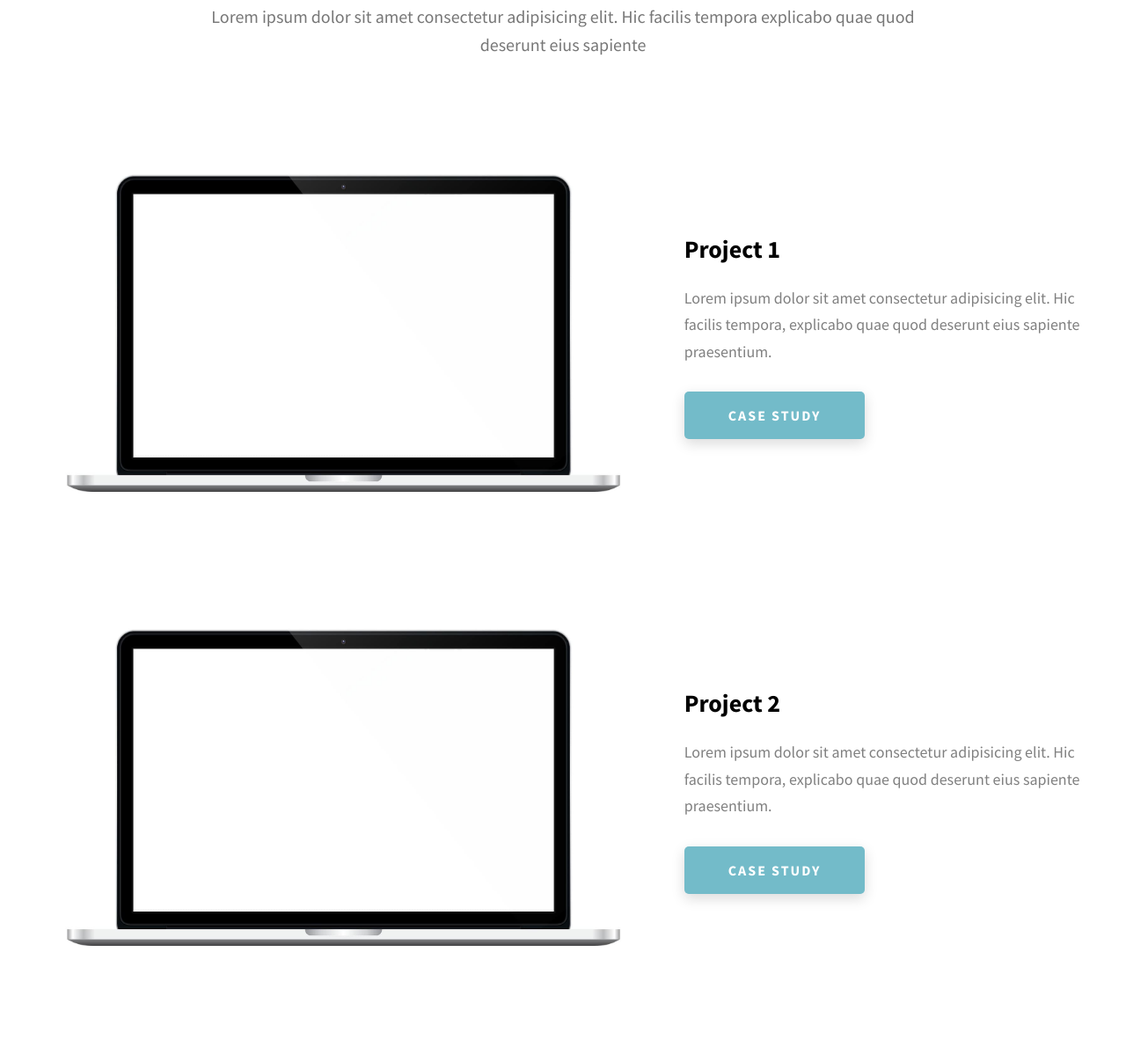
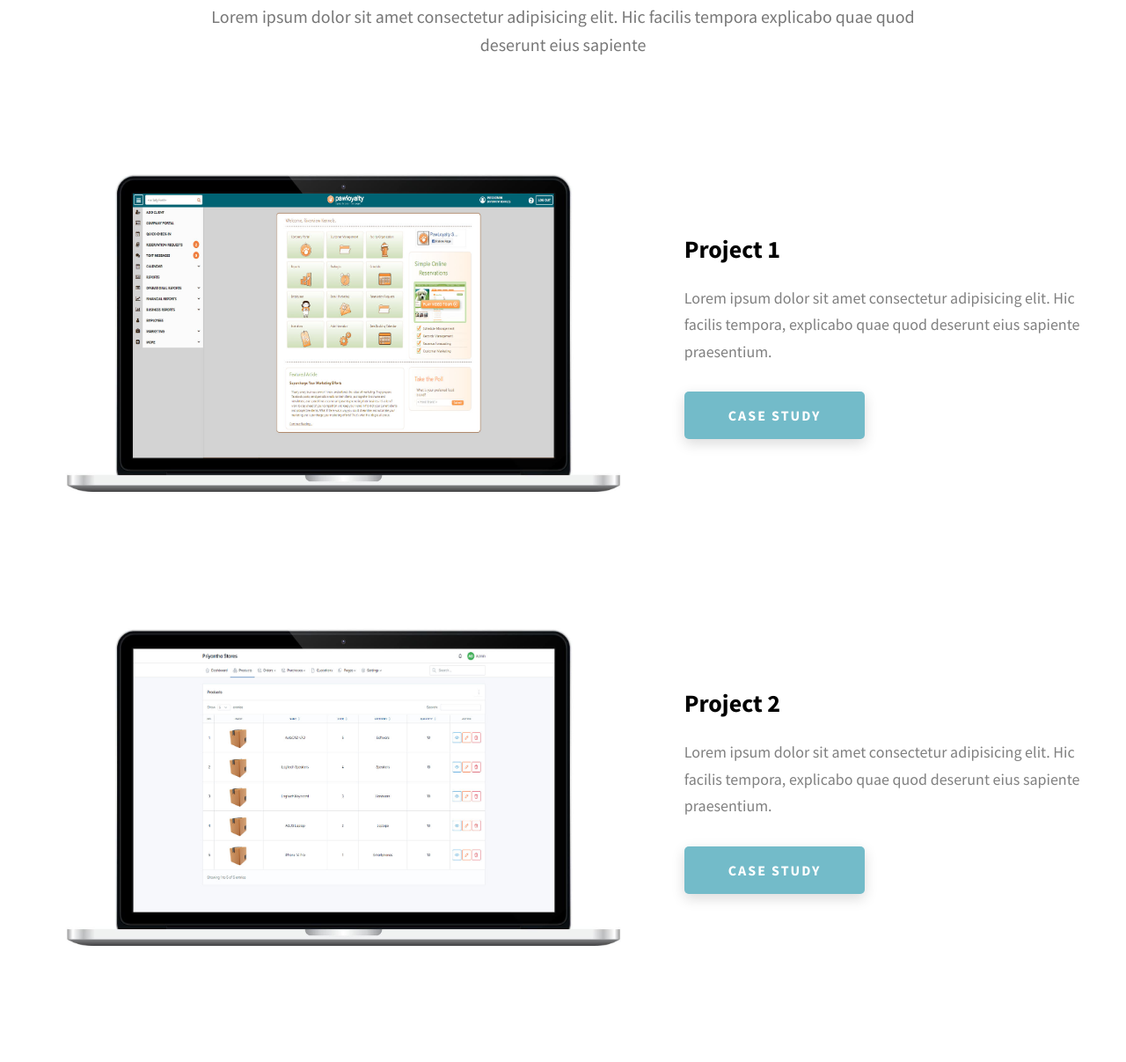
Before and after one commit to rlusitha/rlusitha.github.io, a website: page index.html in a window 1280 px wide. Shown: the part 2131-3338 px from the top of the page at 88% size. Drawn offline with Linux system fonts and the light colour scheme.

Commit message:
mock images added

```diff
--- a/index.html
+++ b/index.html
@@ -226,7 +226,7 @@
           <div class="projects__row">
             <div class="projects__row-img-cont">
               <img
-                src="./assets/jpeg/project-mockup-example.jpeg"
+                src="./assets/jpeg/project-mockup-pawloyalty.jpg"
                 alt="Software Screenshot"
                 class="projects__row-img"
                 loading="lazy"
@@ -250,7 +250,7 @@
           <div class="projects__row">
             <div class="projects__row-img-cont">
               <img
-                src="./assets/jpeg/project-mockup-example.jpeg"
+                src="./assets/jpeg/project-mockup-example-inventory.jpg"
                 alt="Software Screenshot"
                 class="projects__row-img"
                 loading="lazy"
```
Also changed, not shown: assets/jpeg/project-mockup-example-inventory.jpg (added), assets/jpeg/project-mockup-pawloyalty.jpg (added).
